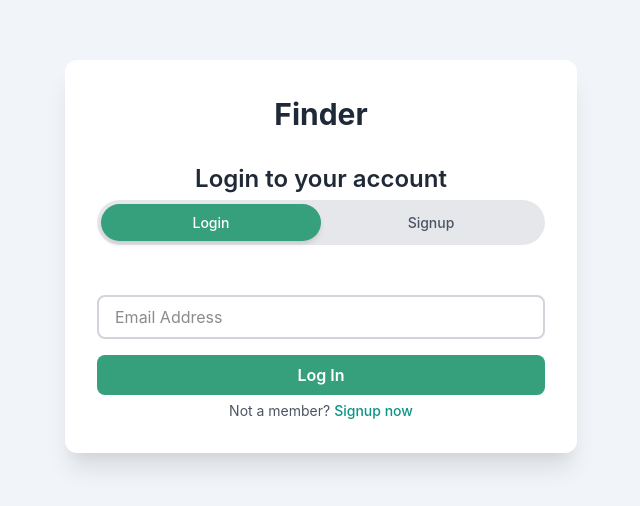
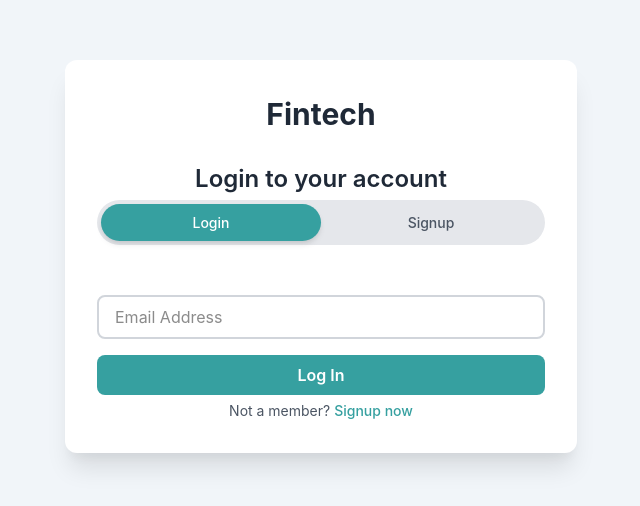
Before and after one commit to joshmitha-bullwork/Fintech, a Next.js app: page /Login in a window 1280 px wide. Shown: the part 144-650 px from the top of the page, without its empty margins (319-959 px from the left). Built offline with nearby package versions, Linux system fonts and the light colour scheme; no server answers.

Commit message:
added all files

```diff
--- a/src/app/Login/login.module.css
+++ b/src/app/Login/login.module.css
@@ -58,12 +58,12 @@
 
 .successMessage {
   background-color: #d1fae5; /* bg-green-100 */
-  color: #1a9774; /* text-green-700 */
+  color:  #36a0a0; /* text-green-700 */
 }
 
 .errorMessage {
   background-color: #fef2f2; /* bg-red-100 */
-  color: #b91c1c; /* text-red-700 */
+  color:  #36a0a0; /* text-red-700 */
 }
 
 /* Toggle Buttons */
@@ -90,7 +90,7 @@
 }
 
 .toggleButton.active {
-  background-color: #36a07d; /* bg-teal-500 */
+  background-color: #36a0a0; /* bg-teal-500 */
   color: #fff;
   box-shadow: 0 4px 6px -1px rgba(0, 0, 0, 0.1), 0 2px 4px -1px rgba(0, 0, 0, 0.06);
 }
@@ -112,7 +112,7 @@
   outline: none;
 }
 .inputField:focus {
-  border-color: #10b981; /* focus:border-teal-500 */
+  border-color:  #36a0a0; /* focus:border-teal-500 */
 }
 
 .submitButton {
@@ -122,7 +122,7 @@
   padding-left: 1rem;
   padding-right: 1rem;
   border-radius: 0.5rem;
-  background-color: #36a07d; /* bg-teal-500 */
+  background-color:  #36a0a0; /* bg-teal-500 */
   color: #fff;
   font-weight: 600;
   transition-property: all;
@@ -134,7 +134,7 @@
     margin-bottom: 5px;
 }
 .submitButton:hover {
-  background-color: #059669; /* hover:bg-teal-600 */
+  background-color: #36a0a0;/* hover:bg-teal-600 */
 }
 .submitButton:disabled {
   opacity: 0.5;
@@ -149,7 +149,7 @@
 }
 
 .toggleLink {
-  color: #0d9488; /* text-teal-600 */
+  color: #36a0a0; /* text-teal-600 */
   font-weight: 500;
   text-decoration: none;
   cursor: pointer;
--- a/src/app/Login/page.js
+++ b/src/app/Login/page.js
@@ -86,7 +86,7 @@ export default function LoginPage() {
       <div className={styles.card}>
         <div className={styles.header}>
           <Link href="/" className={styles.logo}>
-            Finder
+            Fintech
           </Link>
         </div>
         <Message msg={message} />
```
